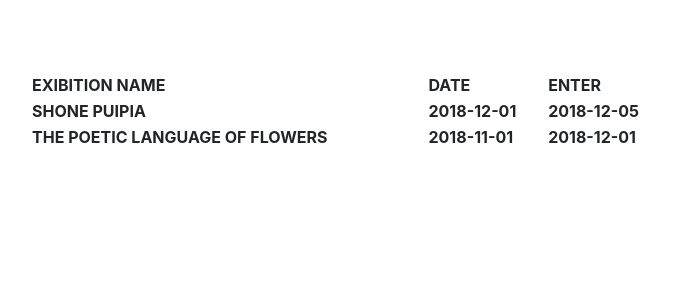
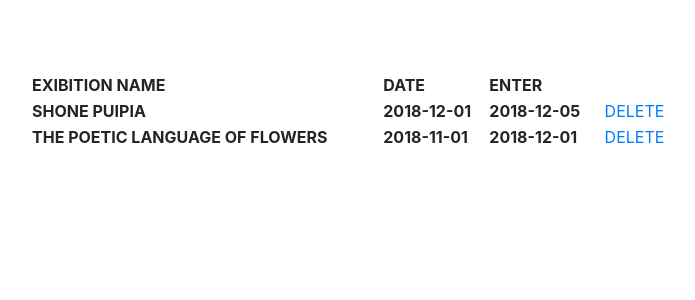
Before and after one commit to roiiroyd/Museum_database, a Laravel app: page /exibition in a window 1280 px wide. Shown: the part 80-380 px from the top of the page, without its empty margins (289-984 px from the left). Run offline with Laravel 8, Linux system fonts and the light colour scheme; data comes from the database, SQL or seed files in the repository; lists and menus that the app fills with data are empty.

Commit message:
add del to Exi

```diff
--- a/app/Http/Controllers/ExibitionController.php
+++ b/app/Http/Controllers/ExibitionController.php
@@ -22,5 +22,15 @@ class ExibitionController extends Controller
         ]);
     }
 
+    public function delete($id)
+    {
+        $del = Exibitions::findOrFail($id);
+        $del->delete();
+        echo "Delete Success!!";
+        echo"<form action=\"/exibition\">
+        <input type=\"submit\" value=\"Go To home\">
+        </form>";
+    }
+
 
 }
--- a/resources/views/exibition.blade.php
+++ b/resources/views/exibition.blade.php
@@ -53,6 +53,7 @@
     <th>{{$post->name}}</th>
     <th>{{$post->startDate}}</th>
     <th>{{$post->endDate}}</th>
+    <td><center><a href="/exibition/{{$post->exibitionID}}/delete">DELETE</a></center></td>
   </tr>
   @endforeach
 
--- a/routes/web.php
+++ b/routes/web.php
@@ -37,3 +37,4 @@ $router->post('/register/save','RegisterController@save');
 
 //EXIBITION
 $router->get('/exibition', 'ExibitionController@index');
+$router->get('/exibition/{id}/delete','ExibitionController@delete');
```
